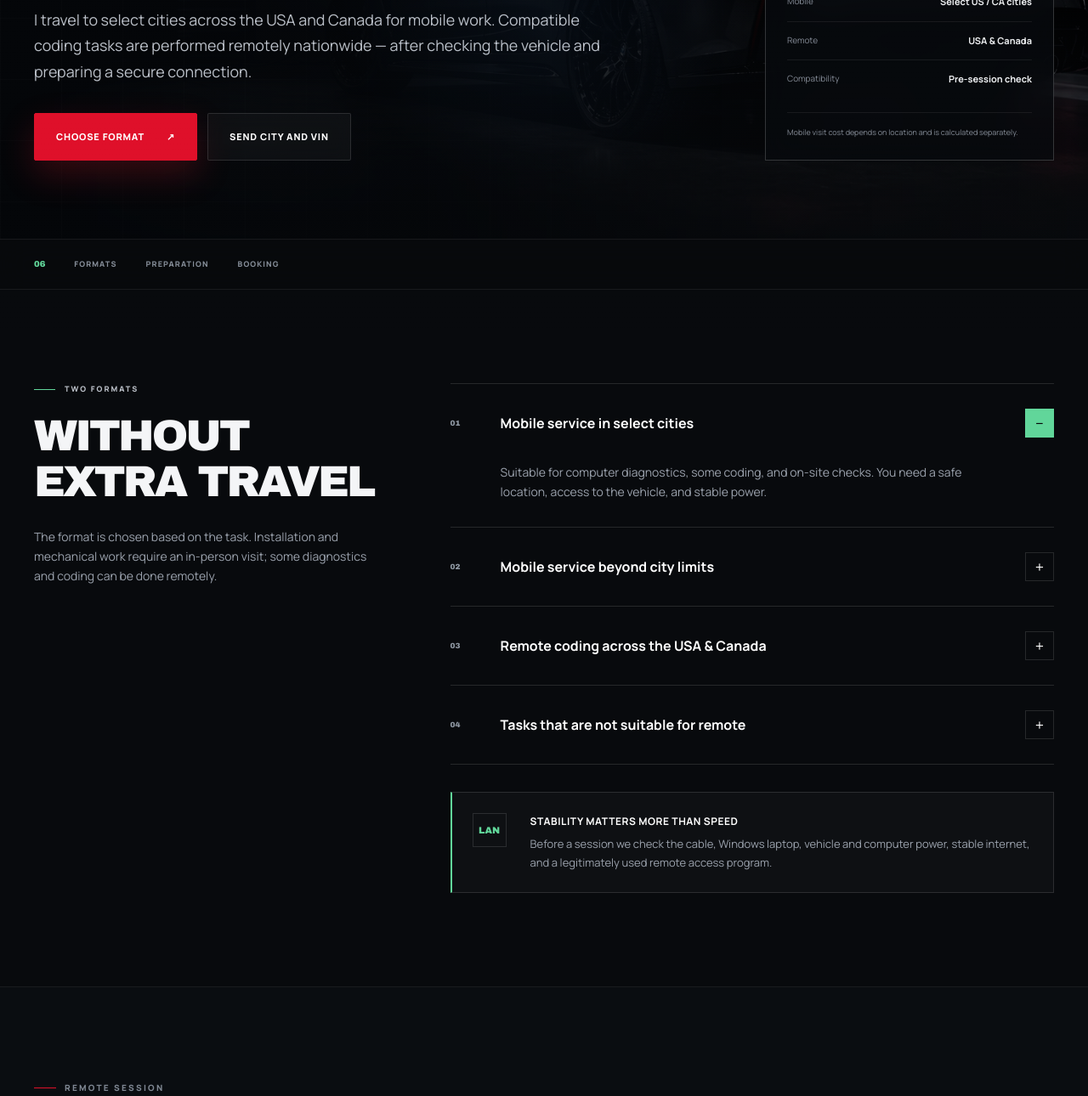
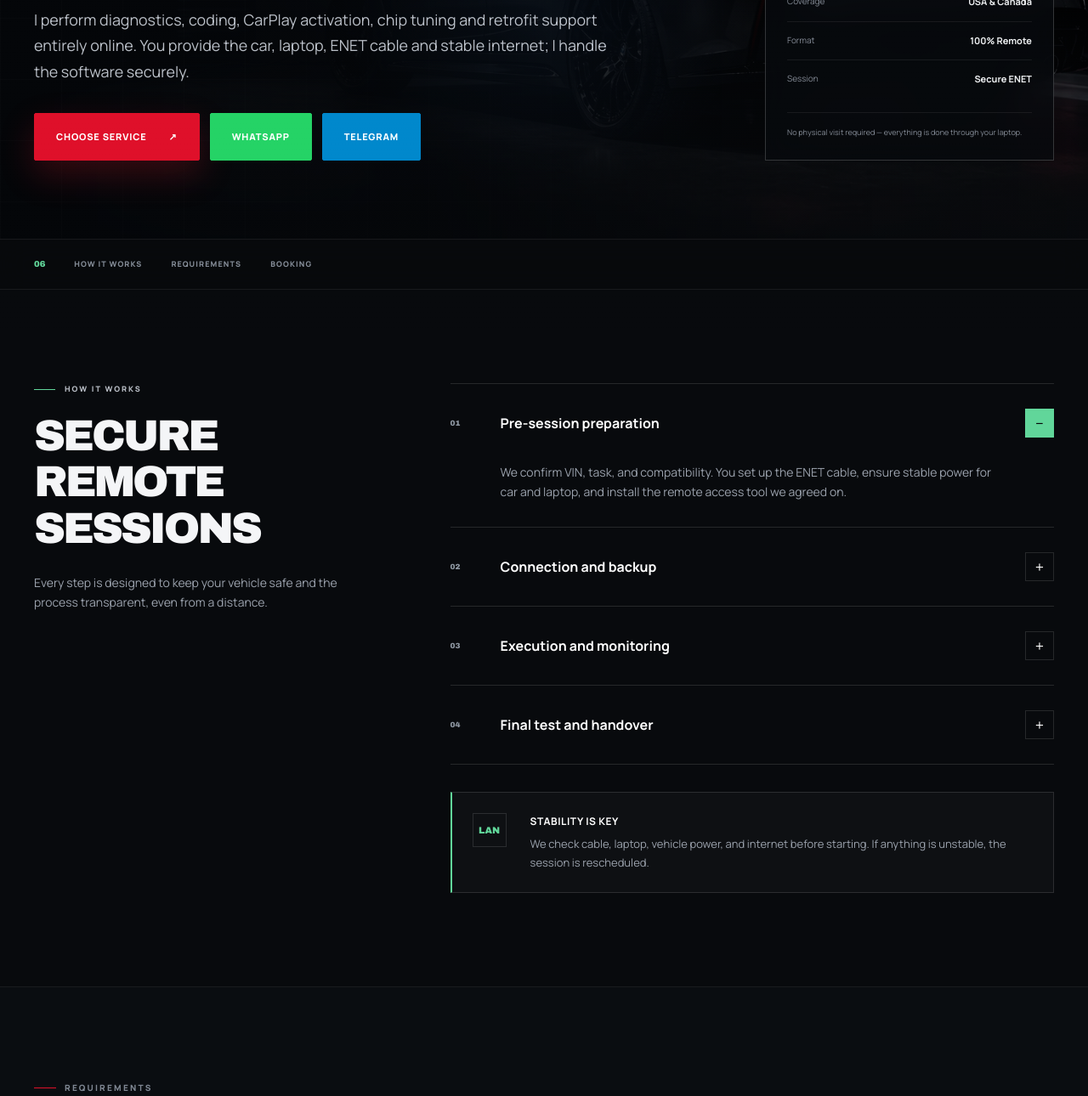
Before and after one commit to NikolayBDC/AmericaBMW, a website: page remote.html in a window 1280 px wide. Shown: the part 411-1701 px from the top of the page at 85% size. Drawn offline with Linux system fonts and the light colour scheme; a web font is replaced by a local one.

Commit message:
Update remote.html

```diff
--- a/remote.html
+++ b/remote.html
@@ -2,47 +2,47 @@
 <html lang="en">
 <head>
     <meta charset="UTF-8"><meta name="viewport" content="width=device-width, initial-scale=1.0"><meta name="theme-color" content="#080a0d">
-    <title>Mobile &amp; Remote BMW Coding — Bavarian Garage 92</title>
-    <meta name="description" content="Mobile BMW diagnostics and coding in select US and Canadian cities. Remote coding for compatible BMWs across the USA and Canada with pre-checked equipment and connection.">
+    <title>Remote BMW Coding Service — Bavarian Garage 92 | USA &amp; Canada</title>
+    <meta name="description" content="100% remote BMW coding and diagnostics across the USA and Canada. Secure ENET connection, backup, and 30-day warranty. Bitcoin accepted.">
     <link rel="canonical" href="https://bavarian-garage.com/remote.html">
-    <meta property="og:type" content="website"><meta property="og:locale" content="en_US"><meta property="og:title" content="Mobile &amp; Remote BMW Coding"><meta property="og:description" content="Mobile service in select cities. Compatible tasks across the USA and Canada — remotely."><meta property="og:url" content="https://bavarian-garage.com/remote.html"><meta property="og:image" content="https://bavarian-garage.com/assets/og.png"><meta name="twitter:card" content="summary_large_image">
+    <meta property="og:type" content="website"><meta property="og:locale" content="en_US"><meta property="og:title" content="Remote BMW Coding Service"><meta property="og:description" content="Remote-only BMW coding and diagnostics across North America."><meta property="og:url" content="https://bavarian-garage.com/remote.html"><meta property="og:image" content="https://bavarian-garage.com/assets/og.png"><meta name="twitter:card" content="summary_large_image">
     <meta property="og:site_name" content="Bavarian Garage 92">
-    <meta property="og:image:alt" content="Bavarian Garage 92 — independent BMW specialist in the USA and Canada">
+    <meta property="og:image:alt" content="Bavarian Garage 92 — independent remote BMW specialist in the USA and Canada">
     <meta property="og:image:type" content="image/png">
     <meta property="og:image:width" content="1733">
     <meta property="og:image:height" content="909">
-    <meta name="twitter:image:alt" content="Bavarian Garage 92 — independent BMW specialist in the USA and Canada">
+    <meta name="twitter:image:alt" content="Bavarian Garage 92 — independent remote BMW specialist in the USA and Canada">
     <link rel="preconnect" href="https://fonts.googleapis.com"><link rel="preconnect" href="https://fonts.gstatic.com" crossorigin><link href="https://fonts.googleapis.com/css2?family=Manrope:wght@400;500;600;700;800&amp;family=Unbounded:wght@500;600;700&amp;display=swap" rel="stylesheet"><script>document.documentElement.classList.add('js');</script><link rel="stylesheet" href="assets/site.css"><link rel="stylesheet" href="assets/inner.css">
 </head>
 <body class="inner-page" data-page="remote">
     <a class="skip-link" href="#main">Skip to content</a>
-    <header class="site-header" id="siteHeader"><div class="shell header-inner"><a class="brand" href="index.html" aria-label="Bavarian Garage 92 — home"><span class="brand-mark">BG<span>92</span></span><span class="brand-name">Bavarian Garage<small>BMW specialist · USA &amp; Canada</small></span></a><button class="nav-toggle" id="navToggle" type="button" aria-controls="navMenu" aria-expanded="false" aria-label="Open menu"><span></span><span></span></button><nav class="nav-menu" id="navMenu" aria-label="Main navigation"><a href="index.html#services">Services</a><a href="index.html#process">How I Work</a><a href="index.html#about">About</a><a href="index.html#contacts">Contacts</a><a href="blog.html">Blog</a></nav><a class="header-cta" href="index.html?service=remote#form">Book <span aria-hidden="true">↗</span></a></div></header>
+    <header class="site-header" id="siteHeader"><div class="shell header-inner"><a class="brand" href="index.html" aria-label="Bavarian Garage 92 — home"><span class="brand-mark">BG<span>92</span></span><span class="brand-name">Bavarian Garage<small>Remote BMW specialist · USA &amp; Canada</small></span></a><button class="nav-toggle" id="navToggle" type="button" aria-controls="navMenu" aria-expanded="false" aria-label="Open menu"><span></span><span></span></button><nav class="nav-menu" id="navMenu" aria-label="Main navigation"><a href="index.html#services">Services</a><a href="index.html#process">How I Work</a><a href="index.html#about">About</a><a href="index.html#contacts">Contacts</a><a href="blog.html">Blog</a></nav><a class="header-cta" href="index.html?service=remote#form">Book <span aria-hidden="true">↗</span></a></div></header>
 
     <main id="main">
-        <section class="detail-hero" aria-labelledby="pageTitle"><div class="detail-gridlines" aria-hidden="true"></div><div class="shell"><div class="breadcrumbs"><a href="index.html">Home</a><i aria-hidden="true"></i><span>Mobile &amp; Remote</span></div><div class="detail-hero-layout">
-            <div><span class="detail-kicker">BMW specialist wherever you are</span><h1 id="pageTitle">Mobile<br>&amp; Remote Service</h1><p class="detail-lead">I travel to select cities across the USA and Canada for mobile work. Compatible coding tasks are performed remotely nationwide — after checking the vehicle and preparing a secure connection.</p><div class="detail-actions"><a class="button button-primary" href="index.html?service=remote#form">Choose format <span>↗</span></a><a class="button button-ghost" href="https://t.me/NikolayBDC" target="_blank" rel="noopener">Send city and VIN</a></div></div>
-            <aside class="detail-summary" aria-label="Service summary"><div class="detail-summary-head"><span>BG92 / REMOTE</span><span>By appointment</span></div><dl><div><dt>Price</dt><dd>from $200 · BTC</dd></div><div><dt>Mobile</dt><dd>Select US / CA cities</dd></div><div><dt>Remote</dt><dd>USA &amp; Canada</dd></div><div><dt>Compatibility</dt><dd>Pre-session check</dd></div></dl><p class="detail-summary-note">Mobile visit cost depends on location and is calculated separately.</p></aside>
+        <section class="detail-hero" aria-labelledby="pageTitle"><div class="detail-gridlines" aria-hidden="true"></div><div class="shell"><div class="breadcrumbs"><a href="index.html">Home</a><i aria-hidden="true"></i><span>Remote Service</span></div><div class="detail-hero-layout">
+            <div><span class="detail-kicker">BMW specialist wherever you are</span><h1 id="pageTitle">Remote<br>BMW Service</h1><p class="detail-lead">I perform diagnostics, coding, CarPlay activation, chip tuning and retrofit support entirely online. You provide the car, laptop, ENET cable and stable internet; I handle the software securely.</p><div class="detail-actions"><a class="button button-primary" href="index.html?service=remote#form">Choose service <span>↗</span></a><a class="button button-social" href="https://wa.me/qr/HJJTL7MALGM7H1" target="_blank" rel="noopener" style="background:#25D366;border-color:#25D366;color:#fff">WhatsApp</a><a class="button button-social" href="https://t.me/NikolayBDC" target="_blank" rel="noopener" style="background:#0088cc;border-color:#0088cc;color:#fff">Telegram</a></div></div>
+            <aside class="detail-summary" aria-label="Service summary"><div class="detail-summary-head"><span>BG92 / REMOTE</span><span>Online</span></div><dl><div><dt>Price</dt><dd>from $200 · BTC</dd></div><div><dt>Coverage</dt><dd>USA &amp; Canada</dd></div><div><dt>Format</dt><dd>100% Remote</dd></div><div><dt>Session</dt><dd>Secure ENET</dd></div></dl><p class="detail-summary-note">No physical visit required — everything is done through your laptop.</p></aside>
         </div></div></section>
 
-        <nav class="detail-nav" aria-label="Page navigation"><div class="shell"><strong>06</strong><a href="#formats">Formats</a><a href="#process">Preparation</a><a href="#booking">Booking</a></div></nav>
+        <nav class="detail-nav" aria-label="Page navigation"><div class="shell"><strong>06</strong><a href="#how">How it works</a><a href="#requirements">Requirements</a><a href="#booking">Booking</a></div></nav>
 
-        <section class="detail-section" id="formats"><div class="shell detail-section-grid">
-            <div class="detail-intro reveal"><span class="detail-kicker">Two formats</span><h2>Without<br>extra travel</h2><p>The format is chosen based on the task. Installation and mechanical work require an in-person visit; some diagnostics and coding can be done remotely.</p></div>
+        <section class="detail-section" id="how"><div class="shell detail-section-grid">
+            <div class="detail-intro reveal"><span class="detail-kicker">How it works</span><h2>Secure remote<br>sessions</h2><p>Every step is designed to keep your vehicle safe and the process transparent, even from a distance.</p></div>
             <div class="reveal"><div class="accordion">
-                <article class="accordion-item active"><button class="accordion-question" type="button"><span class="item-number">01</span><span>Mobile service in select cities</span></button><div class="accordion-answer"><div><p>Suitable for computer diagnostics, some coding, and on-site checks. You need a safe location, access to the vehicle, and stable power.</p></div></div></article>
-                <article class="accordion-item"><button class="accordion-question" type="button"><span class="item-number">02</span><span>Mobile service beyond city limits</span></button><div class="accordion-answer"><div><p>Route and cost are agreed in advance. Before the visit I check whether the task can be solved on site and what equipment or parts will be needed.</p></div></div></article>
-                <article class="accordion-item"><button class="accordion-question" type="button"><span class="item-number">03</span><span>Remote coding across the USA &amp; Canada</span></button><div class="accordion-answer"><div><p>You connect a prepared laptop to your BMW with an ENET cable, then grant access through a pre-agreed program. I control the connection and perform only the agreed actions.</p></div></div></article>
-                <article class="accordion-item"><button class="accordion-question" type="button"><span class="item-number">04</span><span>Tasks that are not suitable for remote</span></button><div class="accordion-answer"><div><p>Work requiring installation, physical component inspection, or an unprepared connection is not performed remotely. When in doubt, I suggest an in-person format.</p></div></div></article>
-            </div><div class="detail-note"><span>LAN</span><div><strong>Stability matters more than speed</strong><p>Before a session we check the cable, Windows laptop, vehicle and computer power, stable internet, and a legitimately used remote access program.</p></div></div></div>
+                <article class="accordion-item active"><button class="accordion-question" type="button"><span class="item-number">01</span><span>Pre-session preparation</span></button><div class="accordion-answer"><div><p>We confirm VIN, task, and compatibility. You set up the ENET cable, ensure stable power for car and laptop, and install the remote access tool we agreed on.</p></div></div></article>
+                <article class="accordion-item"><button class="accordion-question" type="button"><span class="item-number">02</span><span>Connection and backup</span></button><div class="accordion-answer"><div><p>I connect to your laptop, read the vehicle configuration, and save a full backup before any changes. You watch everything on screen.</p></div></div></article>
+                <article class="accordion-item"><button class="accordion-question" type="button"><span class="item-number">03</span><span>Execution and monitoring</span></button><div class="accordion-answer"><div><p>I perform only the agreed coding or diagnostics. You keep the car powered; I monitor parameters and ensure no unexpected errors appear.</p></div></div></article>
+                <article class="accordion-item"><button class="accordion-question" type="button"><span class="item-number">04</span><span>Final test and handover</span></button><div class="accordion-answer"><div><p>We test the functions together. I provide a summary, answer questions, and remain available for the 30-day warranty period.</p></div></div></article>
+            </div><div class="detail-note"><span>LAN</span><div><strong>Stability is key</strong><p>We check cable, laptop, vehicle power, and internet before starting. If anything is unstable, the session is rescheduled.</p></div></div></div>
         </div></section>
 
-        <section class="detail-section" id="process"><div class="shell"><div class="section-heading reveal"><div><span class="section-kicker">Remote session</span><h2>Preparation without rush</h2></div><p>If connection or power is unstable, the work is postponed — vehicle electronics are no place for risk.</p></div><div class="detail-steps reveal"><article class="detail-step"><span>01 / Check</span><h3>VIN and task</h3><p>I check compatibility and choose the format.</p></article><article class="detail-step"><span>02 / Setup</span><h3>Prepare equipment</h3><p>Cable, laptop, power, and connection.</p></article><article class="detail-step"><span>03 / Session</span><h3>Secure connection</h3><p>I save original data and perform the work.</p></article><article class="detail-step"><span>04 / Test</span><h3>We verify together</h3><p>We test the result and close the connection.</p></article></div></div></section>
+        <section class="detail-section" id="requirements"><div class="shell"><div class="section-heading reveal"><div><span class="section-kicker">Requirements</span><h2>What you need<br>for a remote session</h2></div><p>Most items are inexpensive and reusable for future maintenance.</p></div><div class="detail-steps reveal"><article class="detail-step"><span>01 / Laptop</span><h3>Windows laptop</h3><p>Windows 10 or 11 with internet access and admin rights.</p></article><article class="detail-step"><span>02 / Cable</span><h3>ENET cable</h3><p>OBD-II to Ethernet adapter compatible with BMW (E/F/G series).</p></article><article class="detail-step"><span>03 / Power</span><h3>Stable power</h3><p>Battery charger or maintainer to keep voltage above 12.6V.</p></article><article class="detail-step"><span>04 / Software</span><h3>Remote access</h3><p>AnyDesk, TeamViewer, or similar — we agree before the session.</p></article></div></div></section>
 
-        <section class="detail-cta" id="booking"><div class="shell detail-cta-box reveal"><div><span class="detail-kicker">Choose format</span><h2>Where is your BMW located?</h2><p>Write the city, model, year, VIN, and task. I'll tell you if remote work is suitable or if a mobile visit is better.</p><div class="related-services"><a href="coding.html">Coding</a><a href="diagnostic.html">Diagnostics</a><a href="carplay.html">CarPlay</a></div></div><div class="detail-cta-actions"><a class="button button-primary" href="index.html?service=remote#form">Submit a request <span>↗</span></a><a class="button button-ghost" href="https://t.me/NikolayBDC" target="_blank" rel="noopener">Telegram</a></div></div></section>
+        <section class="detail-cta" id="booking"><div class="shell detail-cta-box reveal"><div><span class="detail-kicker">Book a remote session</span><h2>Ready to start?</h2><p>Write your city, model, year, VIN, and task via WhatsApp or Telegram. I'll confirm compatibility and schedule a session.</p><div class="related-services"><a href="coding.html">Coding</a><a href="diagnostic.html">Diagnostics</a><a href="carplay.html">CarPlay</a></div></div><div class="detail-cta-actions"><a class="button button-primary" href="index.html?service=remote#form">Submit a request <span>↗</span></a><a class="button button-social" href="https://wa.me/qr/HJJTL7MALGM7H1" target="_blank" rel="noopener" style="background:#25D366;border-color:#25D366;color:#fff">WhatsApp</a><a class="button button-social" href="https://t.me/NikolayBDC" target="_blank" rel="noopener" style="background:#0088cc;border-color:#0088cc;color:#fff">Telegram</a></div></div></section>
     </main>
 
-    <footer class="site-footer"><div class="shell footer-top"><a class="brand" href="index.html"><span class="brand-mark">BG<span>92</span></span><span class="brand-name">Bavarian Garage<small>BMW specialist · USA &amp; Canada</small></span></a><p>Independent BMW electronics specialist · Bitcoin accepted</p><div><a href="privacy.html">Privacy</a><a href="https://t.me/NikolayBDC" target="_blank" rel="noopener">Telegram</a></div></div><div class="shell footer-bottom"><span>© <span id="year">2026</span> Bavarian Garage 92</span><span>Not an official BMW AG dealer</span></div></footer>
-    <nav class="mobile-actions" aria-label="Quick actions"><a href="https://t.me/NikolayBDC" target="_blank" rel="noopener">Telegram</a><a href="index.html?service=remote#form">Book</a></nav><button class="back-top" id="backTop" type="button" aria-label="Back to top">↑</button>
-    <script type="application/ld+json">{"@context":"https://schema.org","@type":"Service","name":"Mobile and Remote BMW Coding","serviceType":"Mobile diagnostics and remote BMW coding","areaServed":[{"@type":"Country","name":"United States"},{"@type":"Country","name":"Canada"}],"provider":{"@id":"https://bavarian-garage.com/#business","@type":"AutoRepair","name":"Bavarian Garage 92","url":"https://bavarian-garage.com/","paymentAccepted":"Bitcoin","currenciesAccepted":"BTC"}}</script><script src="assets/site.js" defer></script>
+    <footer class="site-footer"><div class="shell footer-top"><a class="brand" href="index.html"><span class="brand-mark">BG<span>92</span></span><span class="brand-name">Bavarian Garage<small>Remote BMW specialist · USA &amp; Canada</small></span></a><p>Independent remote BMW electronics specialist · Bitcoin accepted</p><div><a href="privacy.html">Privacy</a><a href="https://t.me/NikolayBDC" target="_blank" rel="noopener">Telegram</a><a href="https://wa.me/qr/HJJTL7MALGM7H1" target="_blank" rel="noopener">WhatsApp</a></div></div><div class="shell footer-bottom"><span>© <span id="year">2026</span> Bavarian Garage 92</span><span>Not an official BMW AG dealer</span></div></footer>
+    <nav class="mobile-actions" aria-label="Quick actions"><a href="https://wa.me/qr/HJJTL7MALGM7H1" target="_blank" rel="noopener" style="background:#25D366;color:#fff">WhatsApp</a><a href="https://t.me/NikolayBDC" target="_blank" rel="noopener" style="background:#0088cc;color:#fff">Telegram</a></nav><button class="back-top" id="backTop" type="button" aria-label="Back to top">↑</button>
+    <script type="application/ld+json">{"@context":"https://schema.org","@type":"Service","name":"Remote BMW Coding and Diagnostics","serviceType":"Remote BMW coding and diagnostics","areaServed":[{"@type":"Country","name":"United States"},{"@type":"Country","name":"Canada"}],"provider":{"@id":"https://bavarian-garage.com/#business","@type":"AutoRepair","name":"Bavarian Garage 92","url":"https://bavarian-garage.com/","paymentAccepted":"Bitcoin","currenciesAccepted":"BTC"}}</script><script src="assets/site.js" defer></script>
 </body>
 </html>
```
